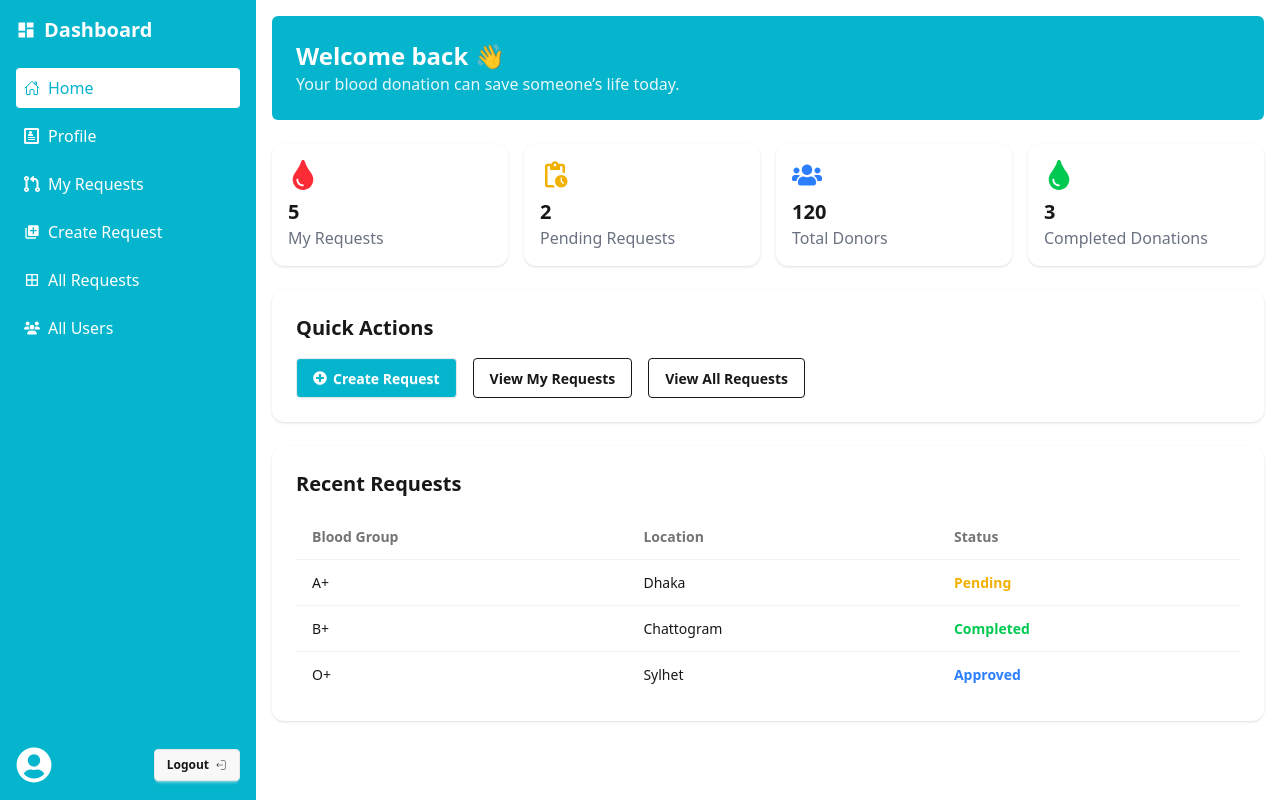
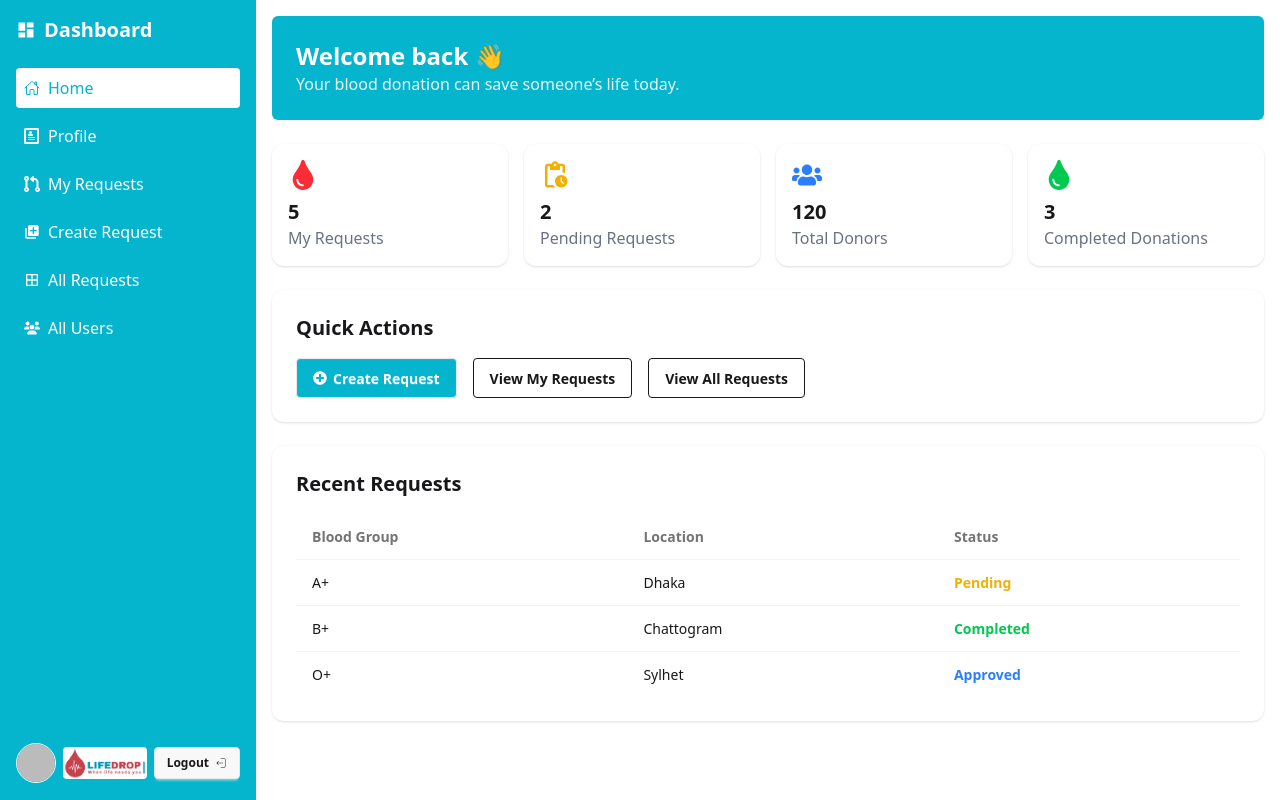
Before and after one commit to suronjit02/LifeDrop, a React (Vite) app in the folder lifedrop-client/: page /dashboard in a window 1280 px wide. Built offline with nearby package versions, Linux system fonts and the light colour scheme; no server answers; sample sign-in values are in the browser's storage.

Commit message:
dashboard user image and logout, home button

```diff
--- a/lifedrop-client/src/dashboard/dashboardComponent/Aside.jsx
+++ b/lifedrop-client/src/dashboard/dashboardComponent/Aside.jsx
@@ -1,3 +1,4 @@
+import { useContext } from "react";
 import { CiLogout } from "react-icons/ci";
 import { FaUserCircle } from "react-icons/fa";
 import { FaCodePullRequest, FaUsers } from "react-icons/fa6";
@@ -5,8 +6,10 @@ import { ImProfile } from "react-icons/im";
 import { IoHomeOutline } from "react-icons/io5";
 import { MdAddToPhotos, MdDashboard, MdOutlineBorderAll } from "react-icons/md";
 import { NavLink, Link } from "react-router";
+import { AuthContext } from "../../provider/AuthProvider";
 
 const Aside = ({ isOpen, setOpen }) => {
+  const { user, logOut } = useContext(AuthContext);
   const linkClass = ({ isActive }) =>
     `flex items-center gap-2 p-2 rounded ${
       isActive ? "bg-white text-[#05b4cd]" : "hover:bg-white/20"
@@ -59,8 +62,23 @@ const Aside = ({ isOpen, setOpen }) => {
           </nav>
 
           <div className="flex items-center justify-between mt-6">
-            <FaUserCircle className="text-4xl" />
-            <Link to="/" className="btn btn-sm">
+            {user?.photoURL ? (
+              <img
+                src={user.photoURL}
+                alt="profile"
+                className="w-10 h-10 rounded-full object-cover cursor-pointer border"
+              />
+            ) : (
+              <FaUserCircle className="text-4xl" />
+            )}
+            <Link to={"/"}>
+              <img
+                className="h-8 rounded-sm "
+                src="/lifedrop.jpeg"
+                alt="LifeDrop"
+              />
+            </Link>
+            <Link onClick={logOut} to="/" className="btn btn-sm">
               Logout <CiLogout />
             </Link>
           </div>
```
